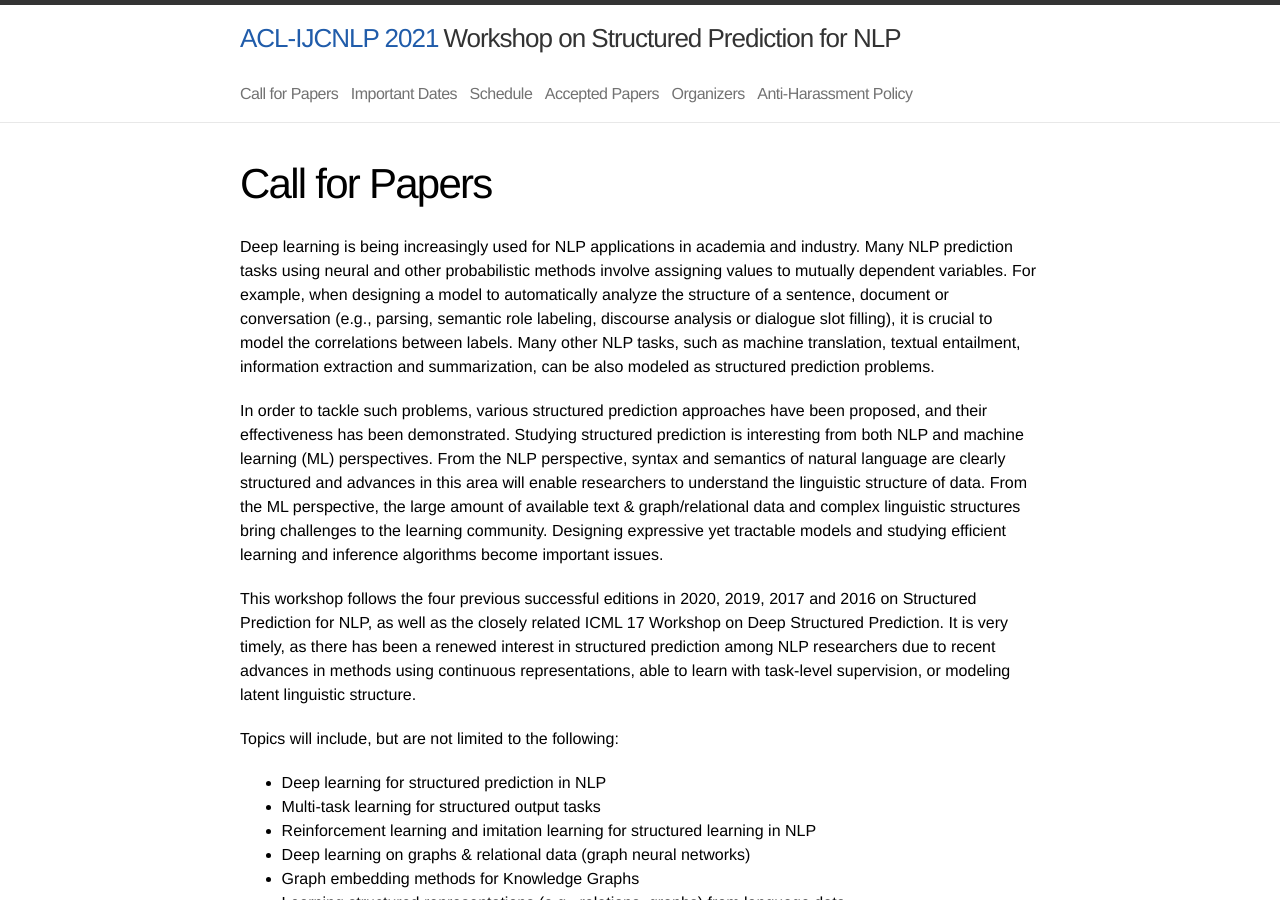
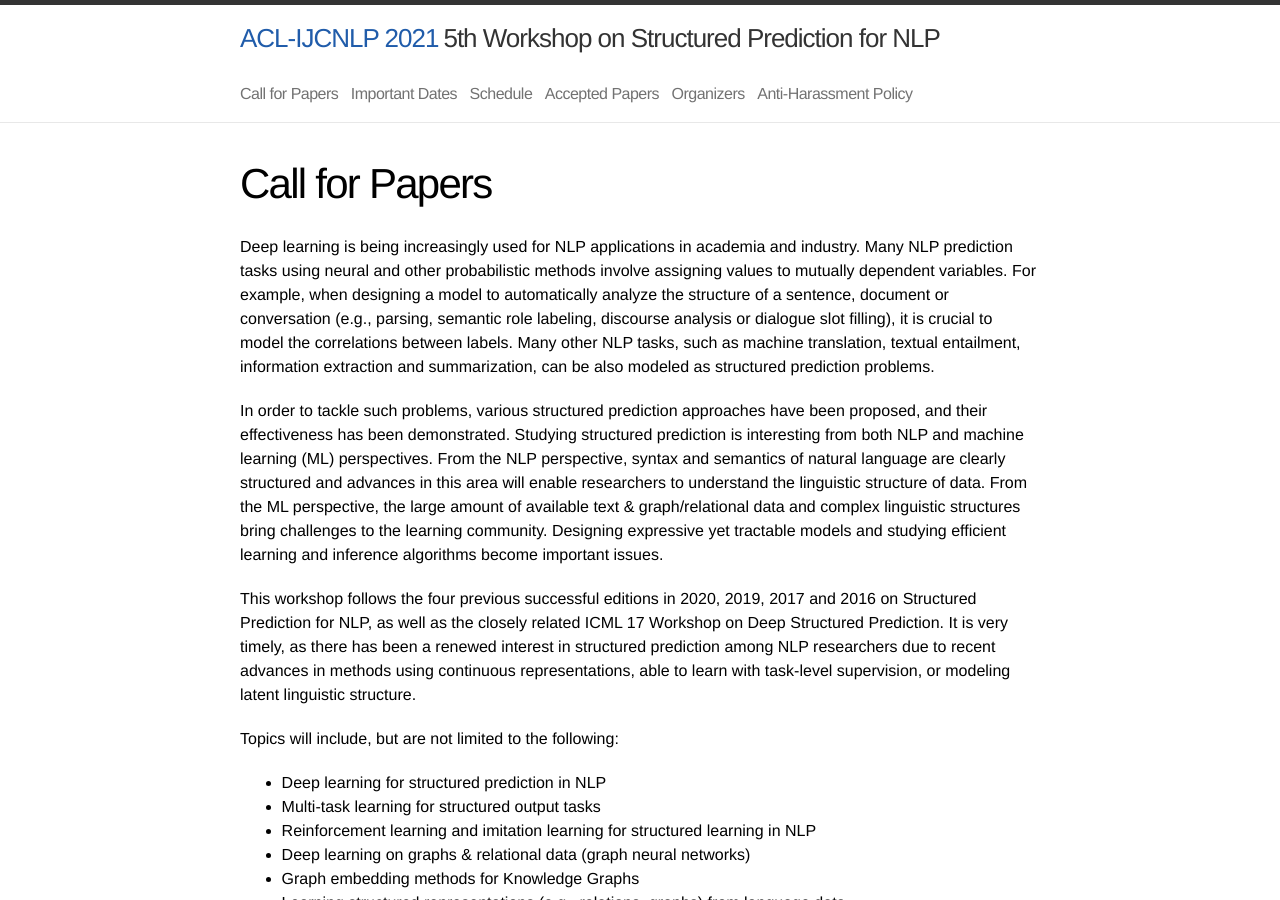
Before and after one commit to structuredprediction/structuredprediction.github.io, a Jekyll site: the page built from SPNLP21/1_cfp.md, in a window 1280 px wide and 900 px high. Built offline with Jekyll 4.4.1, drawn with Linux system fonts in a browser that asks for light colours.

Commit message:
Update header21.html

```diff
--- a/_includes/header21.html
+++ b/_includes/header21.html
@@ -2,7 +2,7 @@
 
   <div class="wrap">
     <a class="site-title" href="{{ site.url1_21 }}/"><font color='#205caa'> {{ site.title1_21 }}  </font> </a>
-    <a class="site-title" href="{{ site.url2 }}/"> {{ site.title2 }} </a>
+    <a class="site-title" href="{{ site.url2 }}/"> {{ site.title3 }} </a>
 
     <nav class="site-nav">
       <a href="#" class="menu-icon">
```
